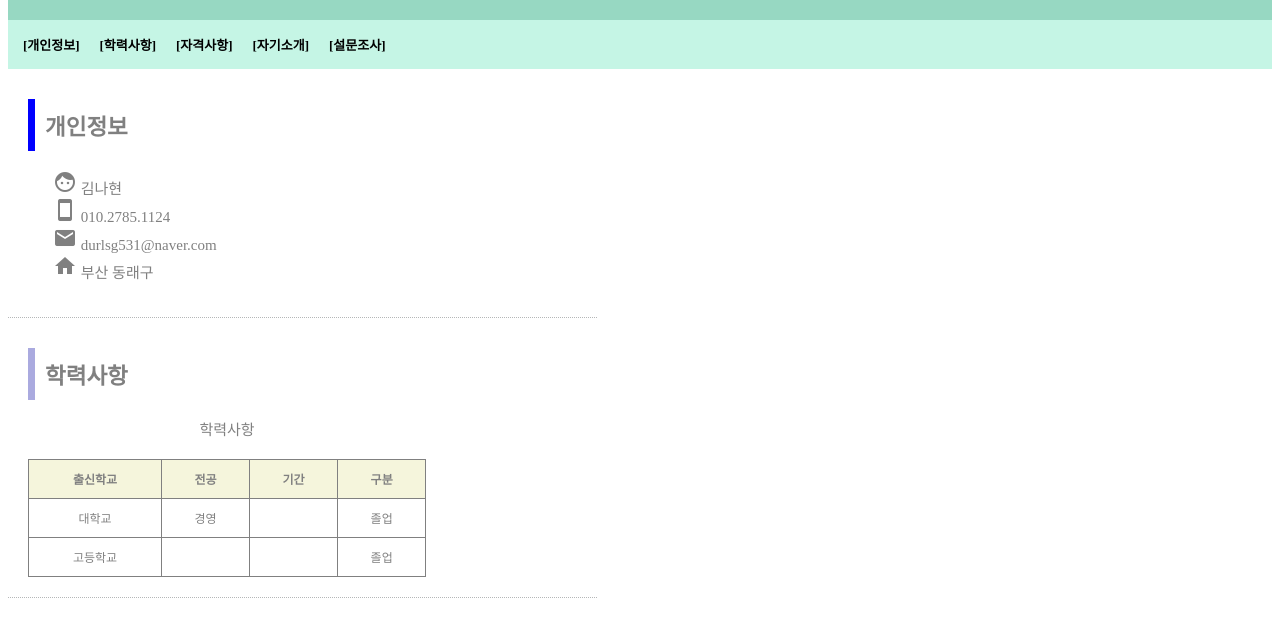
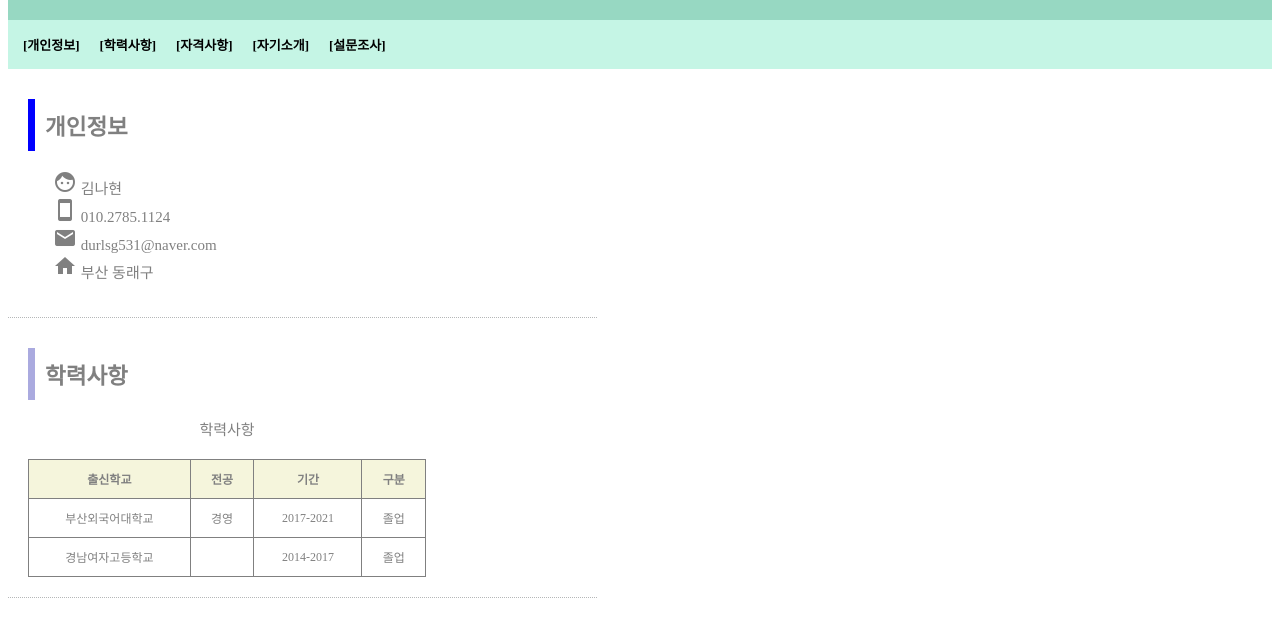
Before and after one commit to nh1531/Html, a plain HTML site: page index.html in a window 1280 px wide. Shown: the part 178-800 px from the top of the page. Drawn offline with Linux system fonts and the light colour scheme.

Commit message:
index 수정

```diff
--- a/index.html
+++ b/index.html
@@ -88,15 +88,15 @@
                     </thead>
                     <tbody>
                         <tr>
-                           <td>대학교</td>
+                           <td>부산외국어대학교</td>
                            <td>경영</td>
-                           <td></td>
+                           <td>2017-2021</td>
                            <td>졸업</td>
                         </tr>
                         <tr>
-                            <td>고등학교</td>
+                            <td>경남여자고등학교</td>
                             <td></td>
-                            <td></td>
+                            <td>2014-2017</td>
                             <td>졸업</td>
                         </tr>
                     </tbody>
```
Also changed, not shown: 1 other file.
